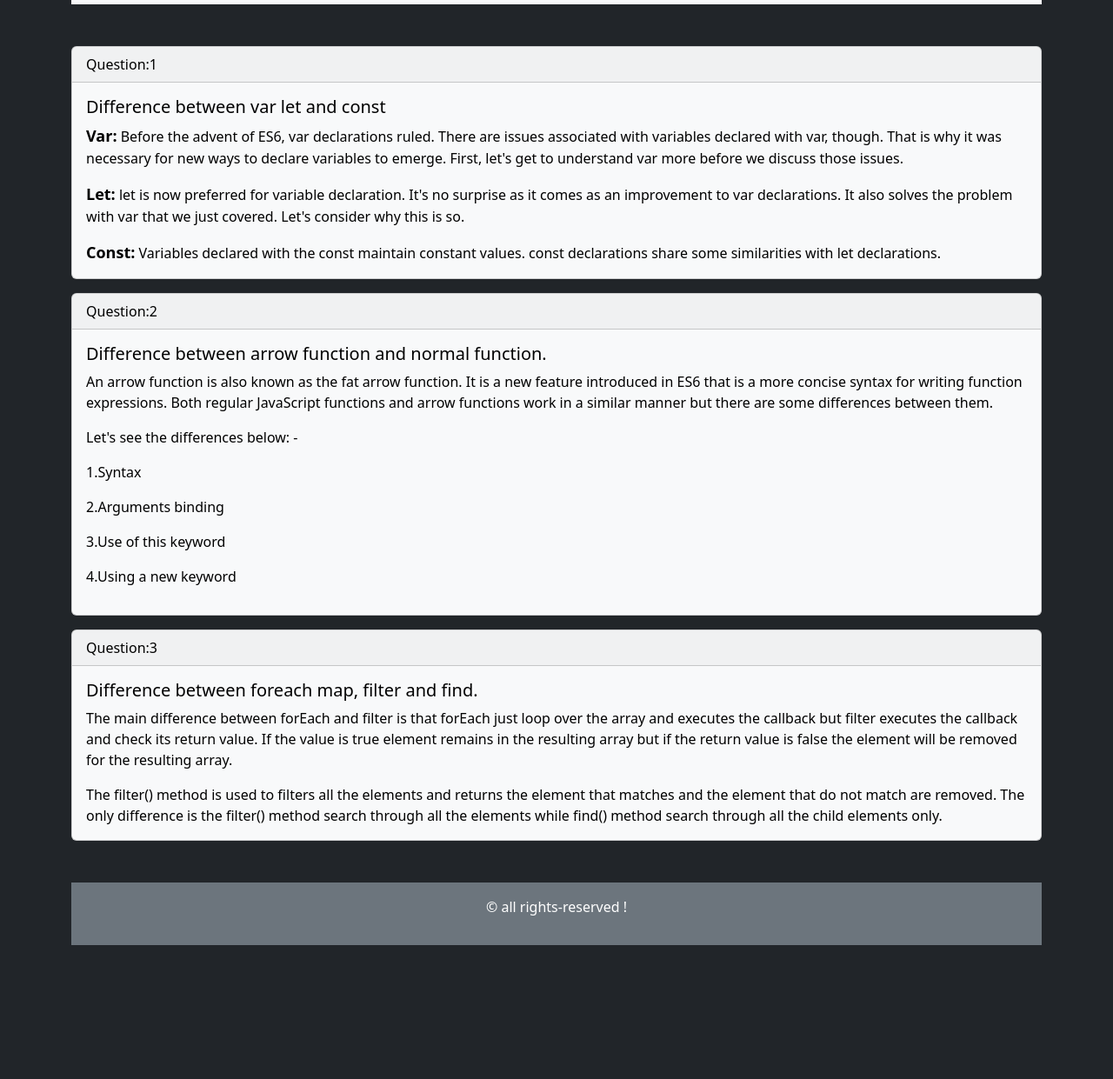
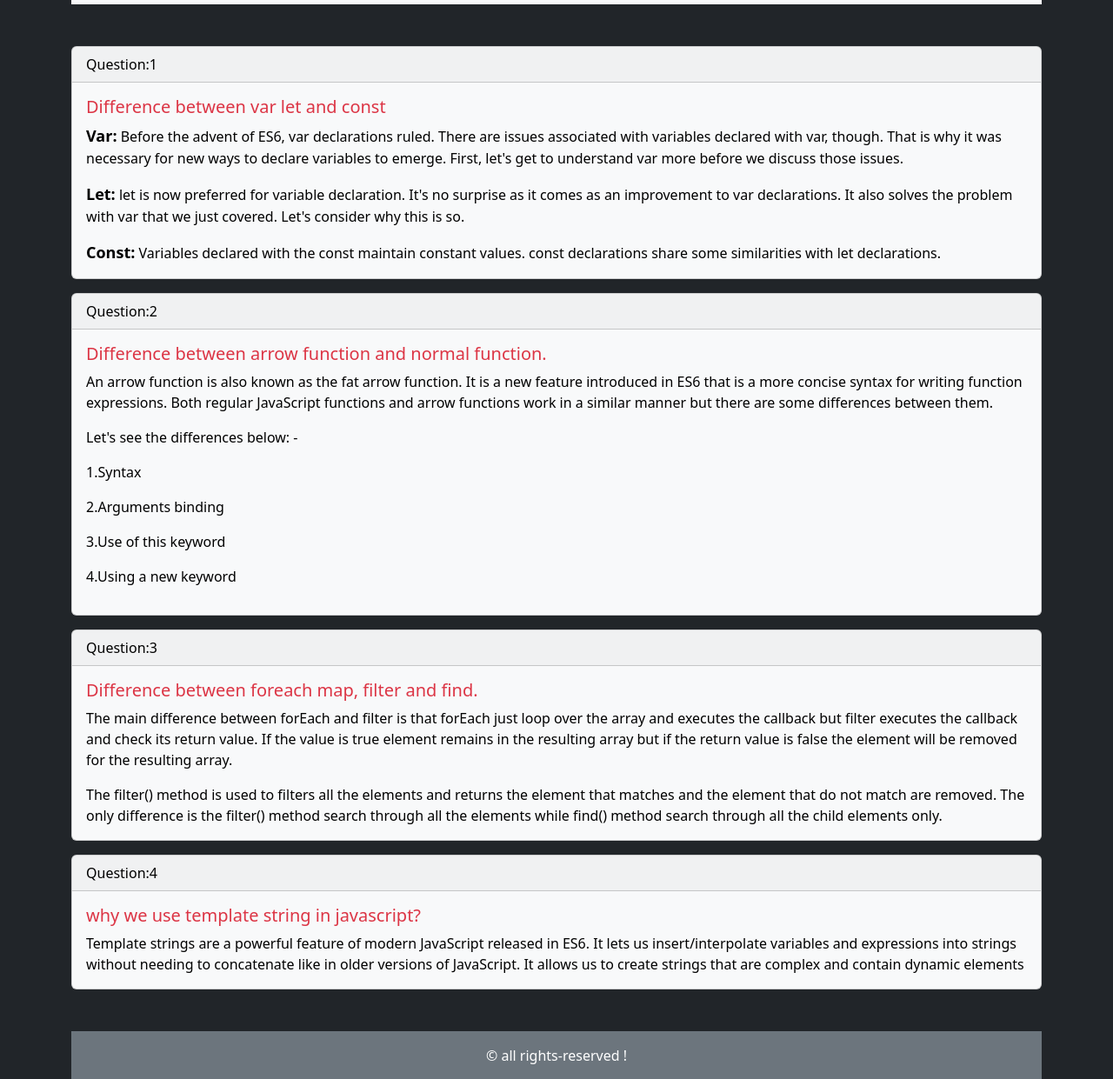
Before and after one commit to FahmidaTasmia/news-portal, a plain HTML site: page blog.html in a window 1280 px wide. Shown: the part 59-1300 px from the top of the page at 87% size. Before the commit the page ends 1146 px from the top, so only its background shows below. Drawn offline with nearby package versions, Linux system fonts and the light colour scheme.

Commit message:
more question added

```diff
--- a/blog.html
+++ b/blog.html
@@ -42,7 +42,7 @@
         <div class="card text-bg-light mb-3 col-12">
             <div class="card-header">Question:1</div>
             <div class="card-body">
-                <h5 class="card-title">Difference between var let and const</h5>
+                <h5 class="card-title text-danger">Difference between var let and const</h5>
                 <p class="card-text"> <span style="font-size: 18px; font-weight:700">Var:</span>
                     Before the advent of ES6, var declarations ruled. There are issues associated with variables
                     declared with var, though. That is why it was necessary for new ways to declare variables to emerge.
@@ -63,7 +63,7 @@
         <div class="card text-bg-light mb-3 col-12">
             <div class="card-header">Question:2</div>
             <div class="card-body">
-                <h5 class="card-title">Difference between arrow function and normal function.</h5>
+                <h5 class="card-title text-danger">Difference between arrow function and normal function.</h5>
                 <p class="card-text"> An arrow function is also known as the fat arrow function. It is a new feature introduced in ES6 that is a more concise syntax for writing function expressions. Both regular JavaScript functions and arrow functions work in a similar manner but there are some differences between them.</p>
 
                 <p class="card-text"> Let's see the differences below: -
@@ -81,11 +81,23 @@
         <div class="card text-bg-light mb-3 col-12">
             <div class="card-header">Question:3</div>
             <div class="card-body">
-                <h5 class="card-title">Difference between foreach map, filter and find.</h5>
+                <h5 class="card-title text-danger">Difference between foreach map, filter and find.</h5>
                 <p class="card-text">
                     The main difference between forEach and filter is that forEach just loop over the array and executes the callback but filter executes the callback and check its return value. If the value is true element remains in the resulting array but if the return value is false the element will be removed for the resulting array.</p>
 
                 <p class="card-text"> The filter() method is used to filters all the elements and returns the element that matches and the element that do not match are removed. The only difference is the filter() method search through all the elements while find() method search through all the child elements only.</p>
+
+            </div>
+        </div>
+        <!-- question-4  -->
+        <div class="card text-bg-light mb-3 col-12">
+            <div class="card-header">Question:4</div>
+            <div class="card-body">
+                <h5 class="card-title text-danger">why we use template string in javascript?</h5>
+                <p class="card-text">
+                    Template strings are a powerful feature of modern JavaScript released in ES6. It lets us insert/interpolate variables and expressions into strings without needing to concatenate like in older versions of JavaScript. It allows us to create strings that are complex and contain dynamic elements</p>
+
+
 
             </div>
         </div>
```
Also changed, not shown: index.html (+1 -1 lines).
